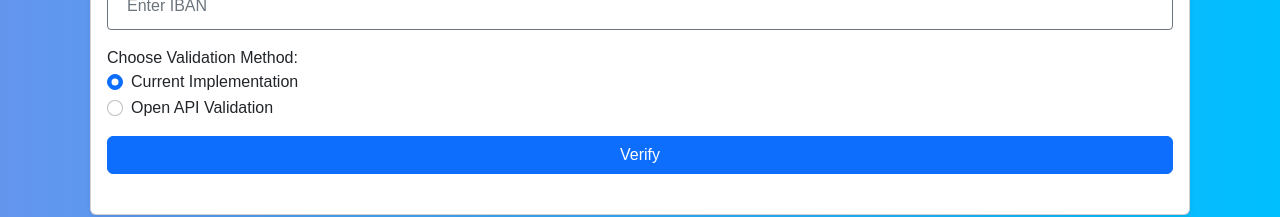
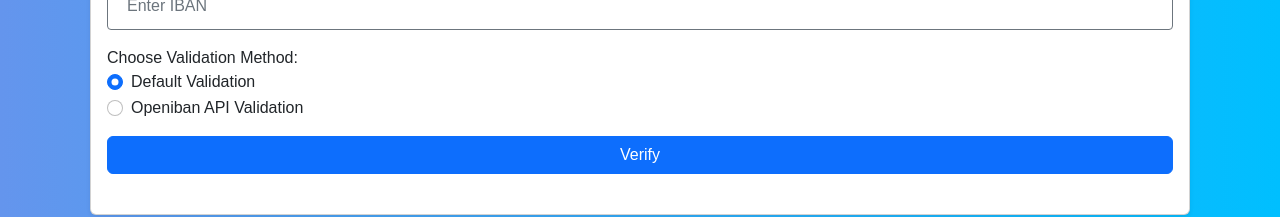
Before and after one commit to AhmedBenJaballah/IBAN-Frontend, a React (Vite) app: page / in a window 1280 px wide. Shown: the part 481-698 px from the top of the page. Built offline with nearby package versions, Linux system fonts and the light colour scheme.

Commit message:
added README

```diff
--- a/src/components/IbanSection.tsx
+++ b/src/components/IbanSection.tsx
@@ -59,7 +59,7 @@ function IbanSection() {
                 onChange={() => setUseOpenApi(false)}
               />
               <label className="form-check-label" htmlFor="currentMethod">
-                Current Implementation
+              Default Validation
               </label>
             </div>
             <div className="form-check">
@@ -72,7 +72,7 @@ function IbanSection() {
                 onChange={() => setUseOpenApi(true)}
               />
               <label className="form-check-label" htmlFor="openApiMethod">
-                Open API Validation
+                Openiban API Validation
               </label>
             </div>
           </div>
```
Also changed, not shown: 1 other file (tests, documents, lock files or other folders).
